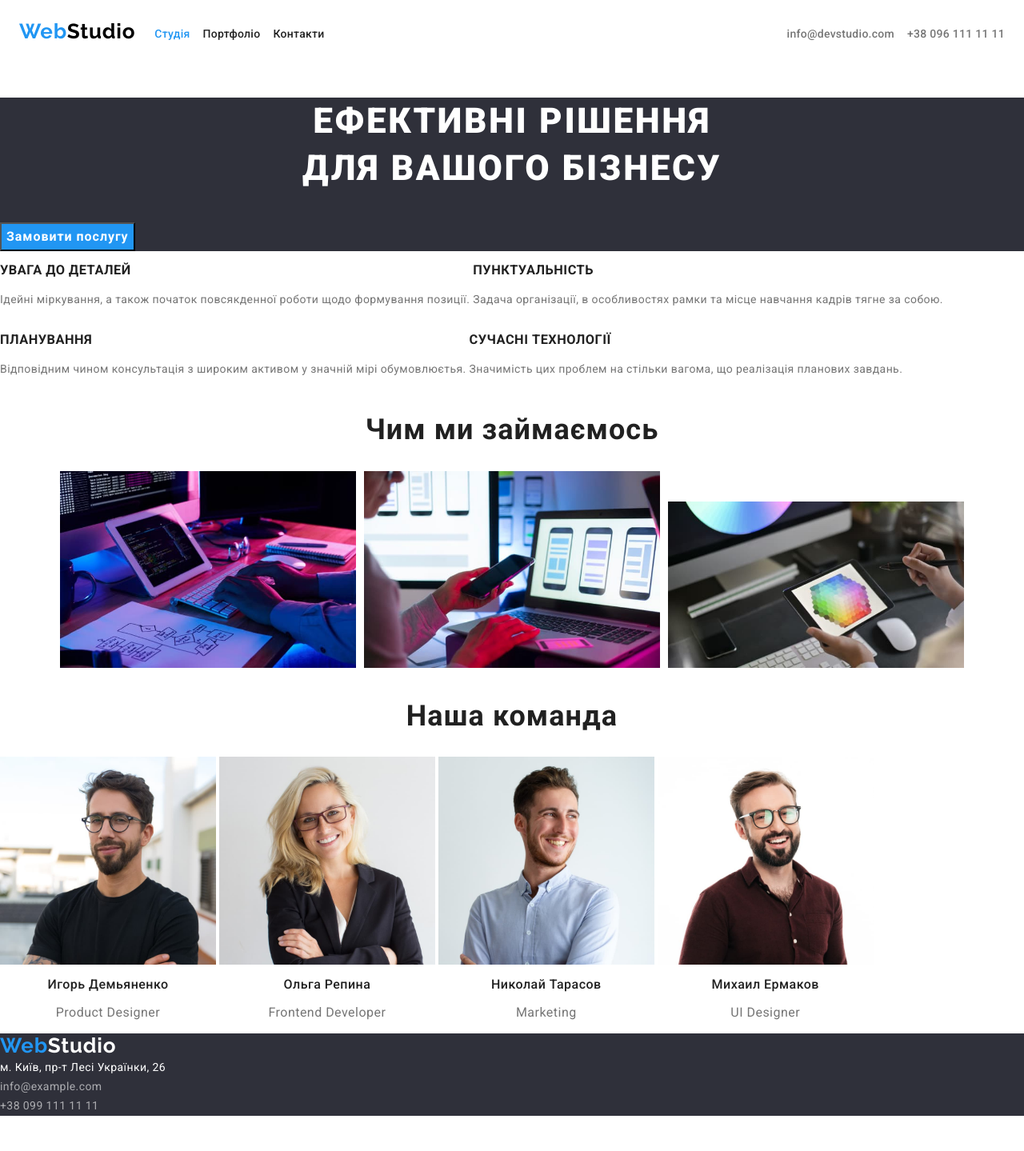
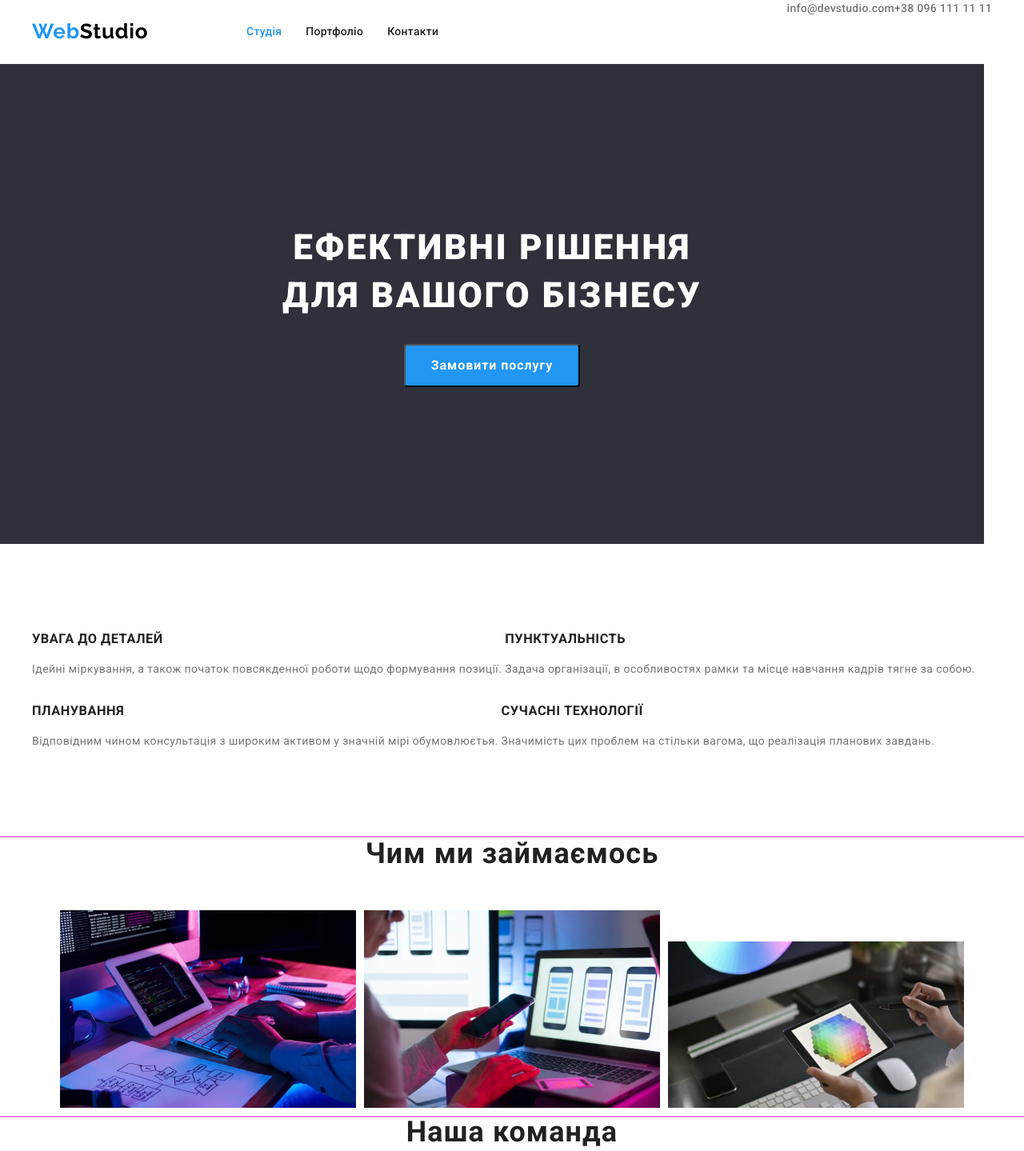
Before and after one commit to OlhaVoloshenko/goit-markup-hw-03, a plain HTML site: page index.html in a window 1280 px wide. Shown: the top 1439 px of the page at 80% size. Before the commit the page ends 1395 px from the top, so only its background shows below. Drawn offline with nearby package versions, Linux system fonts and the light colour scheme.

Commit message:
Дуже  багато стилів
Дуже  багато стилів за 27.11.2021

```diff
--- a/css/styles.css
+++ b/css/styles.css
@@ -20,15 +20,14 @@ li {
     display: inline-block;
 }
 
-img {
+/*img {
     display: block;
     max-width: 100%;
     height: auto;
-}
+}*/
 
 
 body {
-    font-weight: 1200px;
     font-family: 'Roboto', sans-serif;
     font-size: 14px;
     line-height: 1.5;
@@ -38,22 +37,50 @@ body {
 }
 
 /*Header*/
-
-.container {
+.header-container {
+    width: auto;
+    margin-left: 0;
+    margin-top: 0;
+}
+.header-container .container {
     display: flex;
-    justify-content: center;
-    align-items: center;
-    border-color: #000000;
 }
 
-.container,
+.header-logo {
+    width: 145px;
+    margin-left: auto;
+    margin-top: 24px;
+    margin-bottom: 24px;
+}
+
+.header-list {
+    width: 294px;
+    margin-left: 93px;
+    margin-top: 32px;
+    margin-bottom: 32px;
+}
+.header-link {
+    margin-left: 30px;
+}
+.container {
+    width: 1230px;
+    margin-left: auto;
+    margin-right: auto;
+    padding-left: 15px;
+    padding-right: 15px;
+   /* display: flex;*/
+    /*justify-content: center;
+    align-items: center;*/
+}
+
 .header-nav,
 .header-list,
 .header-contacts,
+.header-box,
 .box {
     display: flex;
-    padding: 8px;
 }
+
 .header-contacts {
     margin-left: auto;
 }
@@ -68,7 +95,7 @@ body {
     font-style: normal;
     font-weight: 700;
     font-size: 26px;
-    line-height: 31px;
+    line-height: 1.19;
 /* identical to box height */
     letter-spacing: 0.03em;
     color: var(--title-text-color);
@@ -111,52 +138,117 @@ body {
 
 /*main*/
 .main {
-    /*position: relative;
-    height: 400px;*/
+    padding-left: auto;
+    padding-right: auto;
+    width: 1230px;
+    padding-top: 200px;
+    padding-bottom: 200px;
+    margin-bottom: 94px;
+    text-align: center;
+    height: 600px;
     background-color: var(--background-color-main);
+}
+.main-title {
+
+    margin-top: 0;
+    margin-bottom: 30px;
+
+    /*display: inline-block;*/
 }
 .main-title {
     font-weight: 900;
     font-size: 44px;
-    line-height: 1.36em;
+    line-height: 1.36;
     text-align: center;
     letter-spacing: 0.06em;
     text-transform: uppercase;
     color: var(--background-color);
+    /*background-color: yellow;*/
 }
-
+.button-primary {
+    display: inline-block;
+    padding: 10px 32px;
+    border-radius: 4px;
+    min-width: 200px;
+}
 .button-primary {
     font-weight: 700;
     font-size: 16px;
-    line-height: 30px;
-/* identical to box height, or 187% */
-    display: flex;
+    line-height: 1.87;
+    /*display: flex;*/
     align-items: center;
-    text-align: center;
     letter-spacing: 0.06em;
     color: var(--background-color);
     background-color: var(--accent-text-color);
 }
 
 /*feature*/
+.feature {
+    margin-left: auto;
+    margin-right: auto;
+    margin-bottom: 94px;
 
+}
+/*.feature .container {
+    margin-top: 0;
+
+    display: inline-block;
+    outline: 2px solid red;
+}*/
 .feature-list .text {
     font-weight: 700;
-    line-height: 16px;
+    line-height: 1.14;
     letter-spacing: 0.03em;
     text-transform: uppercase;
     color: var(--primary-text-color);
 }
-
 .feature-text {
     font-weight: 400;
-    line-height: 24px;
+    line-height: 1.71;
 /* or 171% */
     letter-spacing: 0.03em;
     color: var(--page-text-color);
 }
+.feature-list {
+    margin: 0px;
+    padding: 0px;
+}
+
 /*directions*/
 .directions {
+    padding: 0;
+    margin-top: 0;
+    /*display: flex;
+    margin-top: 0;
+    margin-bottom: 94px;*/
+    font-weight: bold;
+    font-size: 36px;
+    line-height: 1.16;
+    text-align: center;
+    letter-spacing: 0.03em;
+    color: var(--primary-text-color);
+    outline: 2px solid violet;
+}
+
+/*team*/
+/*.team {
+    padding-top: 0;
+    padding-bottom: 94px;
+    text-align: center;
+    background-color: greenyellow;
+}*/
+.team {
+    background-color: var(--background-color);
+}
+.team .container {
+    padding: 0;
+    margin-bottom: 0;
+    margin-top: 0;
+    /*margin-bottom: 94px;*/
+}
+.section-title {
+    margin-top: 0;
+    margin-bottom: 50px;
     font-weight: bold;
     font-size: 36px;
     line-height: 1.16;
@@ -164,9 +256,9 @@ body {
     letter-spacing: 0.03em;
     color: var(--primary-text-color);
 }
-
-/*team*/
 .team-subtitle {
+    margin-top: 0;
+    margin-bottom: 10px;
     font-weight: 500;
     font-size: 16px;
     line-height: 1.18;
@@ -176,6 +268,7 @@ body {
     color: var(--primary-text-color);
 }
 .team-text {
+    margin-top: 0;
     font-weight: normal;
     font-size: 16px;
     line-height: 1.18;
@@ -184,14 +277,18 @@ body {
     letter-spacing: 0.03em;
     color: var(--page-text-color);
 }
-
-.section-title {
-    font-weight: bold;
-    font-size: 36px;
-    line-height: 1.16;
-    text-align: center;
-    letter-spacing: 0.03em;
-    color: var(--primary-text-color);
+.team-list {
+    padding-bottom: 94px;
+}
+.team-item {
+    height: 368px;
+    margin-top: 0;
+    margin-left: 30px;
+    box-shadow: 0px 1px 3px rgba(0, 0, 0, 0.12), 0px 1px 1px rgba(0, 0, 0, 0.14), 0px 2px 1px rgba(0, 0, 0, 0.2);
+    border-radius: 0px 0px 4px 4px;
+}
+.team-picture {
+    margin-bottom: 30px;
 }
 
 /*footer*/
--- a/index.html
+++ b/index.html
@@ -4,66 +4,60 @@
     <meta charset="utf-8">
     <meta http-equiv="x-ua-compatible" content="ie=edge">
     <meta name="viewport" content="width=device-width, initial-scale=1.0">
-    <link rel="stylesheet" href="https://cdnjs.cloudflare.com/ajax/libs/modern-normalize/1.0.0/modern-normalize.min.css"/>
     <link rel="preconnect" href="https://fonts.googleapis.com">
     <link rel="preconnect" href="https://fonts.gstatic.com" crossorigin>
     <link href="https://fonts.googleapis.com/css2?family=Raleway:wght@700&family=Roboto:wght@400;500;700;900&display=swap" rel="stylesheet">
+    <link rel="stylesheet" href="https://cdnjs.cloudflare.com/ajax/libs/modern-normalize/1.0.0/modern-normalize.min.css"/>
     <title>WebStudio</title>
     <link rel="stylesheet" href="./css/styles.css">
 </head>
   <body>
-    <header>
+    <header class="header-container">
       <div class="container">
         <nav class="header-nav">
-            <div class="box">
           <a class="header-logo" href="./index.html"><span class="logo-web">Web</span>Studio</a>
-            </div>
             <ul class="header-list">
-              <div class="box">
-                <li><a class="header-link current" href="./index.html">Студія</a></li>
-              </div>
-              <div class="box">
-                <li><a class="header-link" href="./portfolio.html">Портфоліо</a></li>
-              </div>
-              <div class="box">
-                <li><a class="header-link" href="/">Контакти</a></li>
-              </div>
+              <li class="header-box"><a class="header-link current" href="./index.html">Студія</a></li>
+              <li class="header-box"><a class="header-link" href="./portfolio.html">Портфоліо</a></li>
+              <li class="header-box"><a class="header-link" href="/">Контакти</a></li>
             </ul>
         </nav>
             <ul class="header-contacts">
-              <div class="box">
               <li><a class="header mail" href="mailto:info@devstudio.com">info@devstudio.com</a></li>
-              </div>
-              <div class="box">
               <li><a class="header phone" href="tel:+380961111111">+38 096 111 11 11</a></li>
-              </div>
             </ul>
       </div>
     </header>
     <main>
       <section class="main">
-          <div class="container-main">
           <h1 class="main-title">Ефективні рішення<br>для вашого бізнесу</h1>
           <button type="button" class="button-primary">Замовити послугу</button>
-          </div>
       </section>
       <section class="feature">
+        <div class="container">
           <h2 class="section-title">Наші можливості</h2>
-            <div class="container-feature">
             <ul class="feature-list">
-                <li class="feature-subtitle"><h3 class="text">Увага до деталей</h3>
-                  <p class="feature-text">Ідейні міркування, а також початок повсякденної роботи щодо формування позиції.</p></li>
-                <li class="feature-subtitle"><h3 class="text">Пунктуальність</h3>
-                  <p class="feature-text">Задача організації, в особливостях рамки та місце навчання кадрів тягне за собою.</p></li>
-                <li class="feature-subtitle"><h3 class="text">Планування</h3>
-                  <p class="feature-text">Відповідним чином консультація з широким активом у значній мірі обумовлюєтья.</p></li>
-                <li class="feature-subtitle"><h3 class="text">Сучасні технології</h3>
-                  <p class="feature-text">Значимість цих проблем на стільки вагома, що реалізація планових завдань.</p></li>
+              <li class="feature-subtitle">
+                <h3 class="text">Увага до деталей</h3>
+                <p class="feature-text">Ідейні міркування, а також початок повсякденної роботи щодо формування позиції.</p>
+              </li>
+              <li class="feature-subtitle">
+                <h3 class="text">Пунктуальність</h3>
+                <p class="feature-text">Задача організації, в особливостях рамки та місце навчання кадрів тягне за собою.</p>
+              </li>
+              <li class="feature-subtitle">
+                <h3 class="text">Планування</h3>
+                <p class="feature-text">Відповідним чином консультація з широким активом у значній мірі обумовлюєтья.</p>
+              </li>
+              <li class="feature-subtitle">
+                <h3 class="text">Сучасні технології</h3>
+                <p class="feature-text">Значимість цих проблем на стільки вагома, що реалізація планових завдань.</p>
+              </li>
             </ul>
         </div>
       </section>
       <section class="directions">
-          <div class="directions-block">
+        <div class="container">
           <h2 class="section-title">Чим ми займаємось</h2>
             <ul class="directions-list">
               <li class="directions-item"><img src="images/box-1.jpg" alt="Розробляємо" width="370"></li>
@@ -73,26 +67,35 @@
         </div>
       </section>
       <section class="team">
-          <div class="team-block">
+        <div class="container">
           <h2 class="section-title">Наша команда</h2>
             <ul class="team-list">
-                <li><img src="images/img.jpg" width="270"  alt="Product Designer">
+              <li class="team-item">
+                <img class="team-picture" src="images/img.jpg" width="270"  alt="Product Designer">
                 <h3 class="team-subtitle">Игорь Демьяненко</h3>
-                  <p class="team-text">Product Designer</p></li>
-                <li><img src="./images/img-2.jpg" width="270"  alt="Frontend Developer">
+                <p class="team-text">Product Designer</p>
+              </li>
+              <li class="team-item">
+                <img class="team-picture" src="./images/img-2.jpg" width="270"  alt="Frontend Developer">
                 <h3 class="team-subtitle">Ольга Репина</h3>
-                  <p class="team-text">Frontend Developer</p></li>
-                <li><img src="./images/img-1.jpg" width="270"  alt="Marketing">
+                <p class="team-text">Frontend Developer</p>
+              </li>
+              <li class="team-item">
+                <img class="team-picture" src="./images/img-1.jpg" width="270"  alt="Marketing">
                 <h3 class="team-subtitle">Николай Тарасов</h3>
-                  <p class="team-text">Marketing</p></li>
-                <li><img src="./images/img-3.jpg" width="270"  alt="UI Designer">
+                <p class="team-text">Marketing</p>
+              </li>
+              <li class="team-item">
+                <img class="team-picture" src="./images/img-3.jpg" width="270"  alt="UI Designer">
                 <h3 class="team-subtitle">Михаил Ермаков</h3>
-                  <p class="team-text">UI Designer</p></li>
+                <p class="team-text">UI Designer</p>
+              </li>
             </ul>
         </div>
       </section>
     </main>
     <footer class="contacts">
+      <div class="container">
         <a class="contacts-logo" href="./index.html"><span class="logo-web">Web</span>Studio</a>
         <address class="contacts-block">
           <ul class=contacts-list>
@@ -101,6 +104,7 @@
             <li><a class="contacts-phone" href="tel:+380991111111">+38 099 111 11 11</a></li>
           </ul>
         </address>
+      </div>
     </footer>
   </body>
   </html>
```
Also changed, not shown: portfolio.html (+1 -0 lines). Lines whose indentation alone changed are shown as unchanged.
